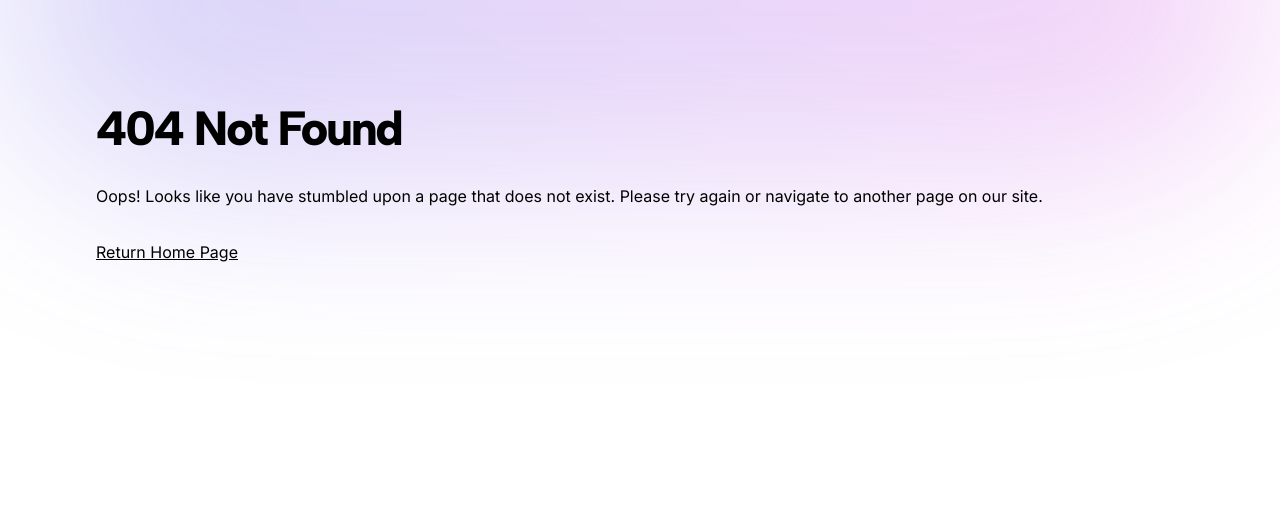
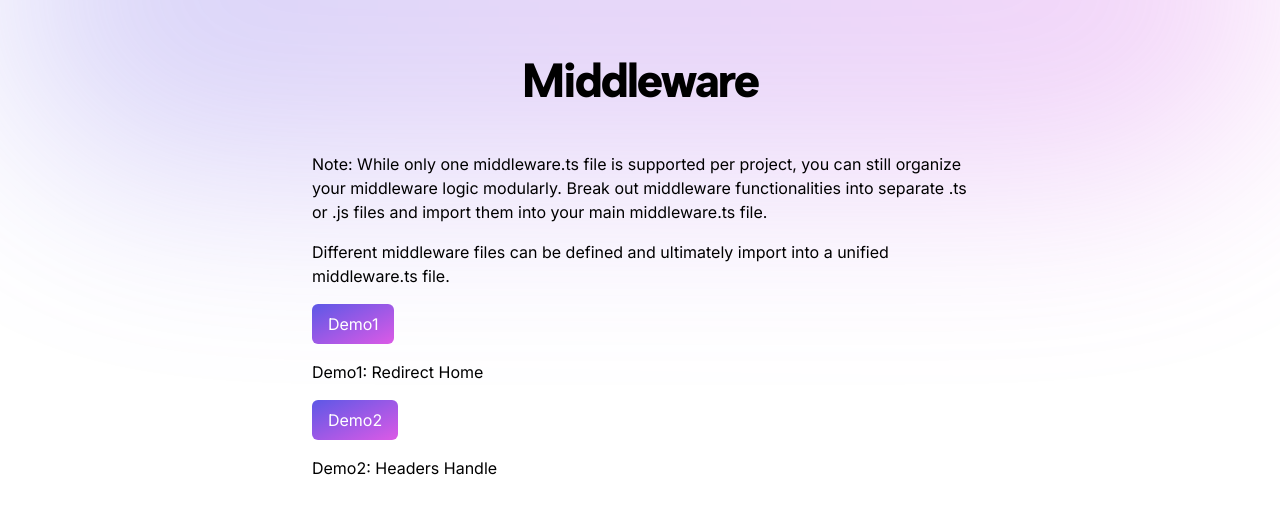
Before and after one commit to caohonghai/nextjs-learning-guidance, a Next.js app: page /middle-ware in a window 1280 px wide. Before the commit this address had no page. Shown: the top 514 px of the page. Built offline with nearby package versions, Linux system fonts and the light colour scheme; some icons are missing.

Commit message:
chore: update

```diff
--- a/app/courses/index.ts
+++ b/app/courses/index.ts
@@ -53,6 +53,6 @@ export const courses: Course[] = [
     description:
       "Middleware allows you to run code before a request is completed.",
     icon: "mdi:middleware-outline",
-    url: "middleware",
+    url: "middle-ware",
   },
 ];
--- a/app/middleware/page.tsx
+++ b/app/middle-ware/page.tsx
@@ -18,14 +18,14 @@ export default function RouteHandlers() {
       </p>
 
       <Link
-        href={`/middleware/redirect`}
+        href={`/middle-ware/redirect`}
         className="bg-gradient-to-br max-w-fit from-[#5d58e6] to-[#dc5ae6] hover:from-[#dc5ae6] hover:to-[#5d58e6] px-4 py-2 rounded-md text-white"
       >
         Demo1
       </Link>
       <p>Demo1: Redirect Home</p>
       <Link
-        href={`/middleware/headers`}
+        href={`/middle-ware/headers`}
         className="bg-gradient-to-br max-w-fit from-[#5d58e6] to-[#dc5ae6] hover:from-[#dc5ae6] hover:to-[#5d58e6] px-4 py-2 rounded-md text-white"
       >
         Demo2
```
Also changed, not shown: middleware.ts (+4 -4 lines), app/middle-ware/headers/_middleware.ts (renamed from app/middleware/headers/_middleware.ts), app/middle-ware/headers/page.tsx (renamed from app/middleware/headers/page.tsx), app/middle-ware/layout.tsx (renamed from app/middleware/layout.tsx), app/middle-ware/redirect/_middleware.ts (renamed from app/middleware/redirect/_middleware.ts).
